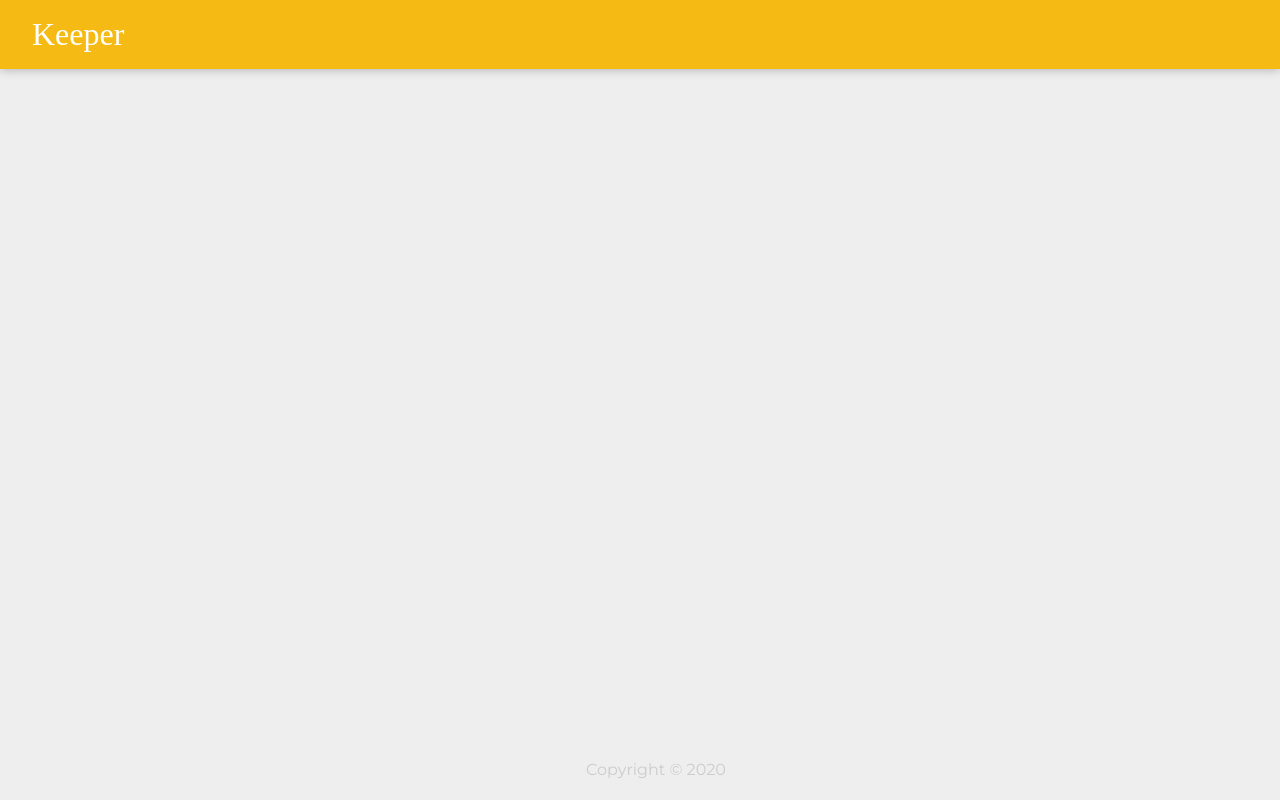
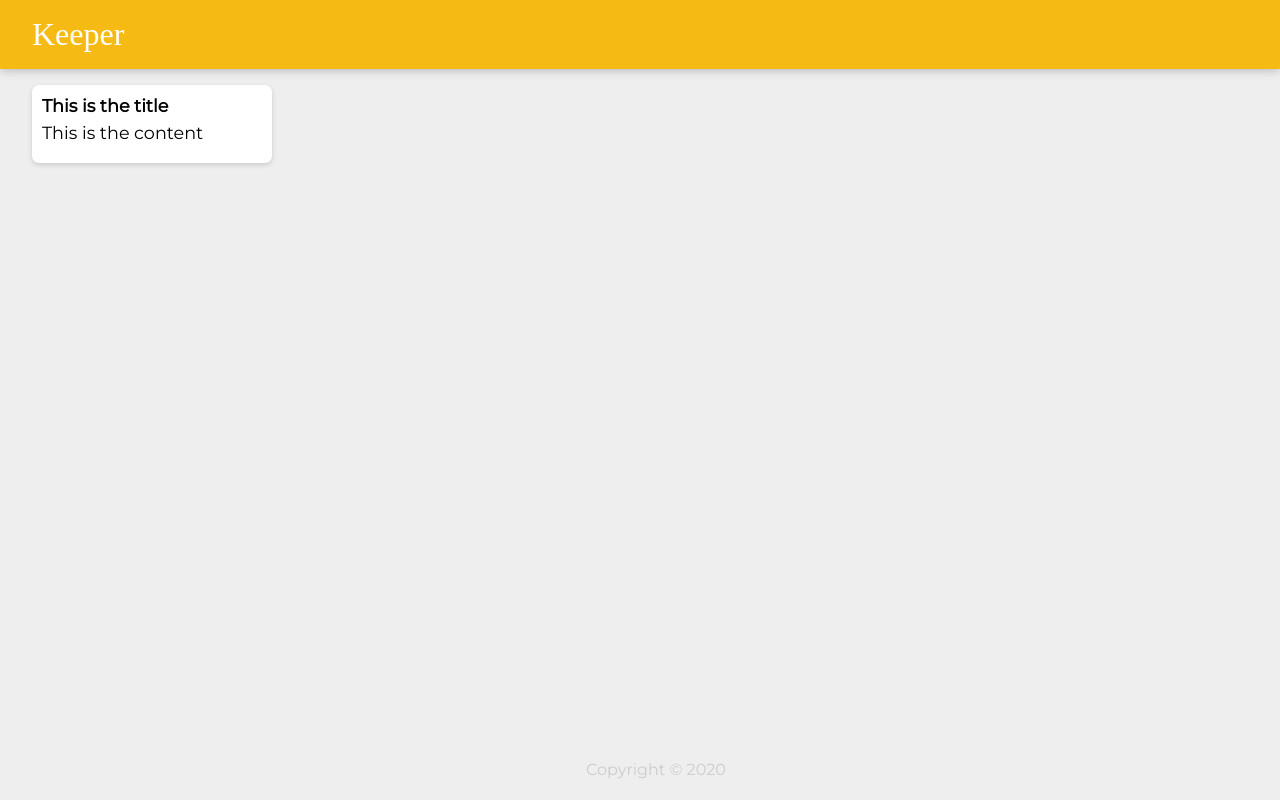
Before and after one commit to phamkevinT/Web-Development, a React (Create React App) app in the folder ReactPractice/my-app/: page / in a window 1280 px wide. Built offline with nearby package versions, Linux system fonts and the light colour scheme; a web font is replaced by a local one.

Commit message:
Added a Note Component

```diff
--- a/ReactPractice/my-app/src/components/App.jsx
+++ b/ReactPractice/my-app/src/components/App.jsx
@@ -1,10 +1,12 @@
 import React from "react";
 import Footer from "./Footer";
 import Header from "./Header";
+import Note from "./Note";
 
 function App() {
     return <div>
         <Header />
+        <Note />
         <Footer />
     </div>
 }
--- /dev/null
+++ b/ReactPractice/my-app/src/components/Note.jsx
@@ -0,0 +1,10 @@
+import React from "react";
+
+function Note() {
+  return <div className="note">
+      <h1>This is the title</h1>
+      <p>This is the content</p>
+  </div>
+}
+
+export default Note;
```
